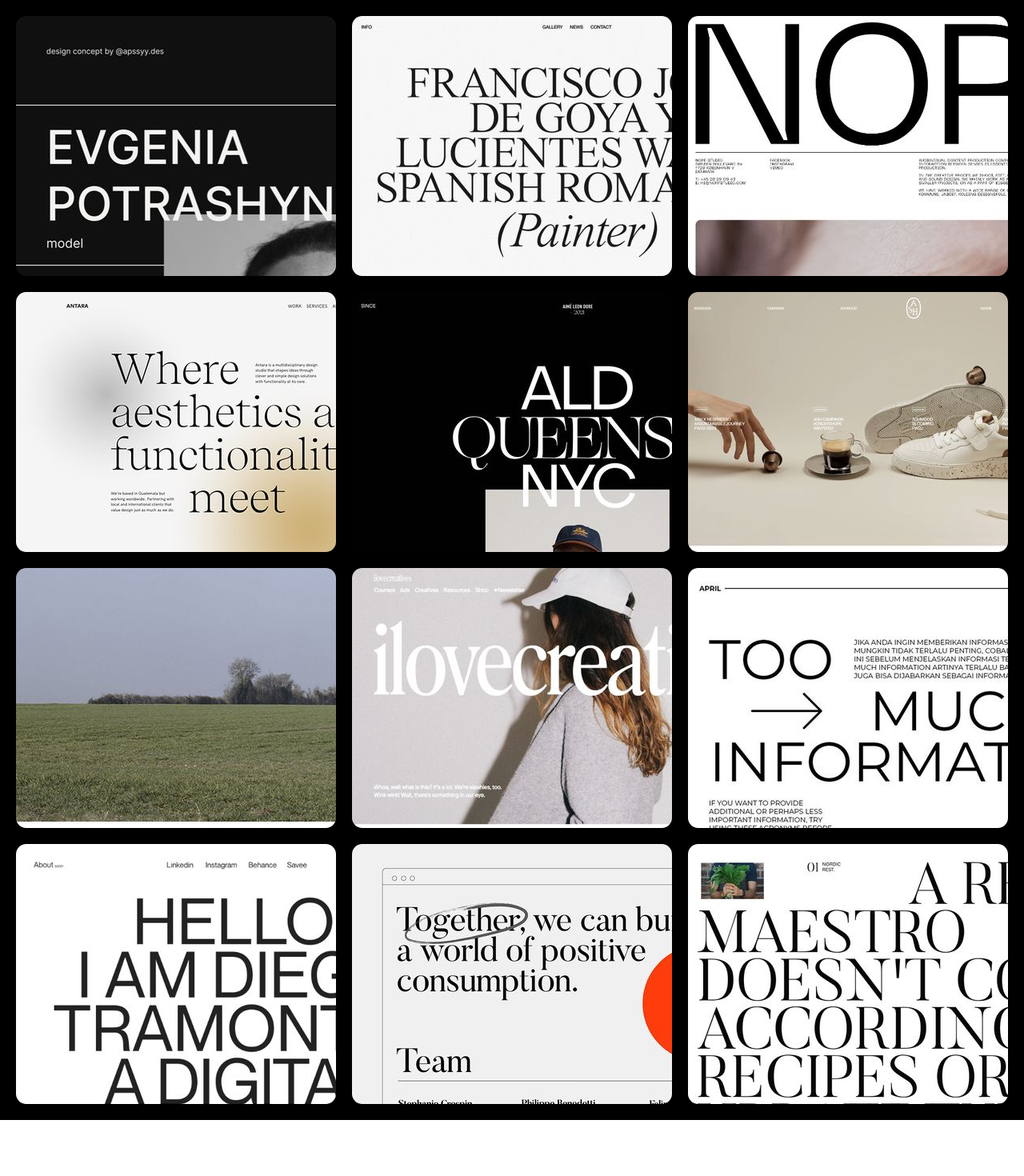
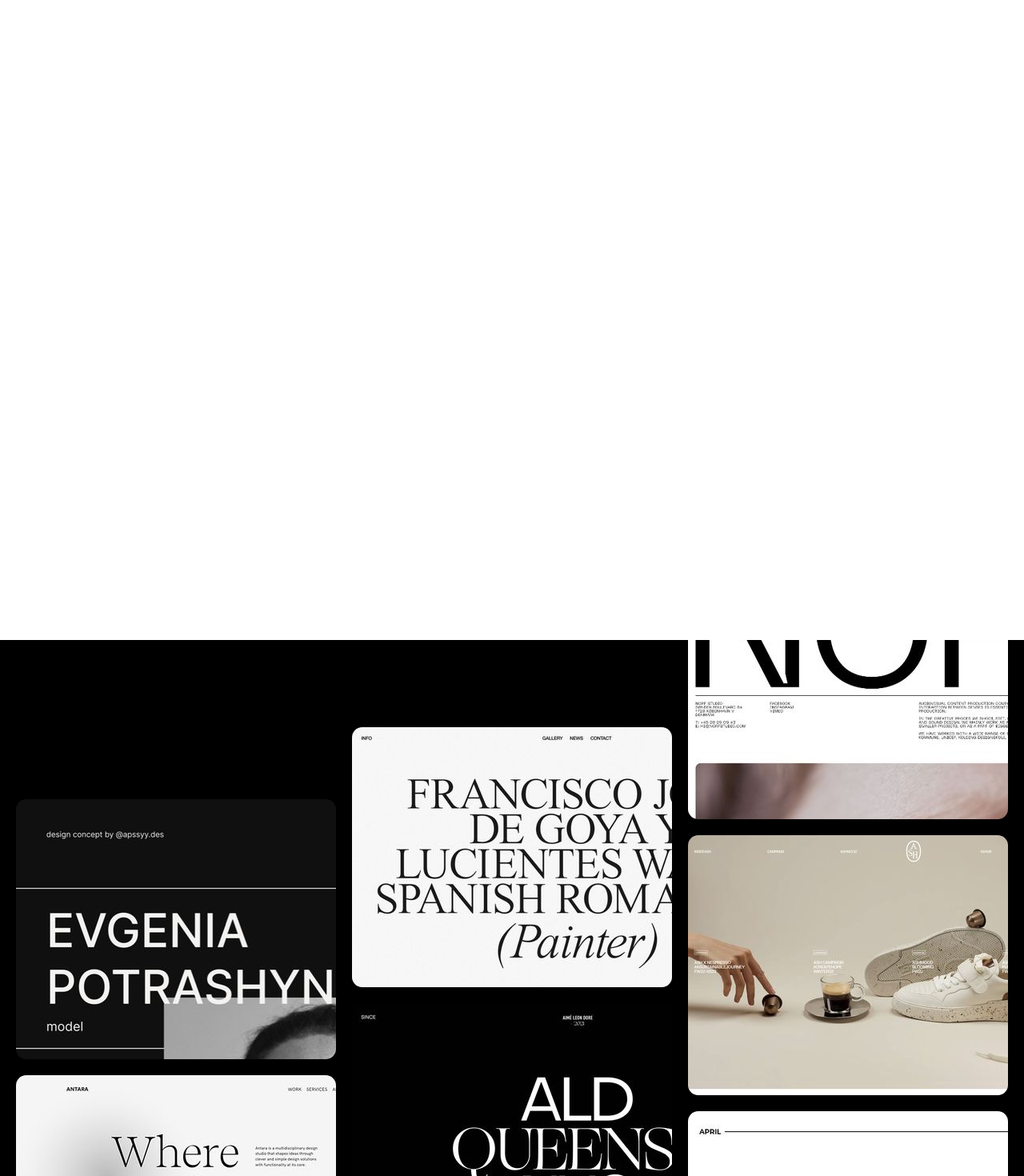
Before and after one commit to maharshmellow/sandbox, a Next.js app: page /smooth-parallax-scroll in a window 1280 px wide. Shown: the top 1470 px of the page at 80% size. Before the commit the page ends 1400 px from the top, so only its background shows below. Built offline with nearby package versions, Linux system fonts and the light colour scheme.

Commit message:
feat: add parallax effect

```diff
--- a/pages/smooth-parallax-scroll.tsx
+++ b/pages/smooth-parallax-scroll.tsx
@@ -1,4 +1,4 @@
-import { useEffect } from 'react';
+import { useEffect, useState, useRef } from 'react';
 import Head from 'next/head';
 import styled from 'styled-components';
 import one from '@/public/images/smooth-parallax-scroll/1.jpg';
@@ -15,7 +15,7 @@ import eleven from '@/public/images/smooth-parallax-scroll/11.jpg';
 import twelve from '@/public/images/smooth-parallax-scroll/12.jpg';
 import Image from 'next/image';
 
-// import { useTransform, useScroll, motion } from 'framer-motion';
+import { useTransform, useScroll, motion } from 'framer-motion';
 import Lenis from '@studio-freight/lenis'
 
 
@@ -24,7 +24,10 @@ const Container = styled.div`
   background-color: black;
 `;
 
-const Spacer = styled.div``;
+const Spacer = styled.div`
+  height: 100vh;
+  background-color: white;
+`;
 const Gallery = styled.div`
   height: 175vh;
   max-width: 1500px;
@@ -44,7 +47,7 @@ const Column = styled.div`
   gap: 20px;
   padding: 10px;
 `;
-const ImageContainer = styled.div`
+const ImageContainer = styled(motion.div)`
   height: 100%;
   width: 100%;
 
@@ -54,6 +57,18 @@ const ImageContainer = styled.div`
 `
 
 export default function SmoothParallaxScrollDemo() {
+  const gallery = useRef(null);
+  const [dimension, setDimension] = useState({width:0, height:0});
+
+  const { scrollYProgress } = useScroll({
+    target: gallery,
+    offset: ['start end', 'end start']
+  })
+  const { height } = dimension;
+  const y = useTransform(scrollYProgress, [0, 1], [0, height * 2])
+  const y2 = useTransform(scrollYProgress, [0, 1], [0, height * 3.5])
+  const y3 = useTransform(scrollYProgress, [0, 1], [0, height * 1.25])
+
   useEffect( () => {
     const lenis = new Lenis()
 
@@ -62,17 +77,17 @@ export default function SmoothParallaxScrollDemo() {
       requestAnimationFrame(raf)
     }
 
-    // const resize = () => {
-    //   setDimension({width: window.innerWidth, height: window.innerHeight})
-    // }
+    const resize = () => {
+      setDimension({width: window.innerWidth, height: window.innerHeight})
+    }
 
-    // window.addEventListener("resize", resize)
+    window.addEventListener("resize", resize)
     requestAnimationFrame(raf);
-    // resize();
+    resize();
 
-    // return () => {
-    //   window.removeEventListener("resize", resize);
-    // }
+    return () => {
+      window.removeEventListener("resize", resize);
+    }
   }, [])
 
   return (
@@ -88,23 +103,24 @@ export default function SmoothParallaxScrollDemo() {
           <Spacer></Spacer>
 
           <Gallery>
-              <Column>
-                <ImageContainer><Image src={one} alt="" /></ImageContainer>
-                <ImageContainer><Image src={two} alt="" /></ImageContainer>
-                <ImageContainer><Image src={three} alt="" /></ImageContainer>
-                <ImageContainer><Image src={four} alt="" /></ImageContainer>
+              <Column style={{top: '-45%'}}>
+              {/* ImageContainer is of type motion.div so style is getting passed to that */}
+                <ImageContainer style={{y}}><Image priority src={one} alt="" /></ImageContainer>
+                <ImageContainer style={{y}}><Image priority src={two} alt="" /></ImageContainer>
+                <ImageContainer style={{y}}><Image priority src={three} alt="" /></ImageContainer>
+                <ImageContainer style={{y}}><Image priority src={four} alt="" /></ImageContainer>
               </Column>
-              <Column>
-                <ImageContainer><Image src={five} alt="" /></ImageContainer>
-                <ImageContainer><Image src={six} alt="" /></ImageContainer>
-                <ImageContainer><Image src={seven} alt="" /></ImageContainer>
-                <ImageContainer><Image src={eight} alt="" /></ImageContainer>
+              <Column style={{top: '-95%'}}>
+                <ImageContainer style={{y: y2}}><Image priority src={five} alt="" /></ImageContainer>
+                <ImageContainer style={{y: y2}}><Image priority src={six} alt="" /></ImageContainer>
+                <ImageContainer style={{y: y2}}><Image priority src={seven} alt="" /></ImageContainer>
+                <ImageContainer style={{y: y2}}><Image priority src={eight} alt="" /></ImageContainer>
               </Column>
-              <Column>
-                <ImageContainer><Image src={nine} alt="" /></ImageContainer>
-                <ImageContainer><Image src={ten} alt="" /></ImageContainer>
-                <ImageContainer><Image src={eleven} alt="" /></ImageContainer>
-                <ImageContainer><Image src={twelve} alt="" /></ImageContainer>
+              <Column style={{top: '-45%'}}>
+                <ImageContainer style={{y: y3}}><Image priority src={nine} alt="" /></ImageContainer>
+                <ImageContainer style={{y: y3}}><Image priority src={ten} alt="" /></ImageContainer>
+                <ImageContainer style={{y: y3}}><Image priority src={eleven} alt="" /></ImageContainer>
+                <ImageContainer style={{y: y3}}><Image priority src={twelve} alt="" /></ImageContainer>
               </Column>
           </Gallery>
 
```
